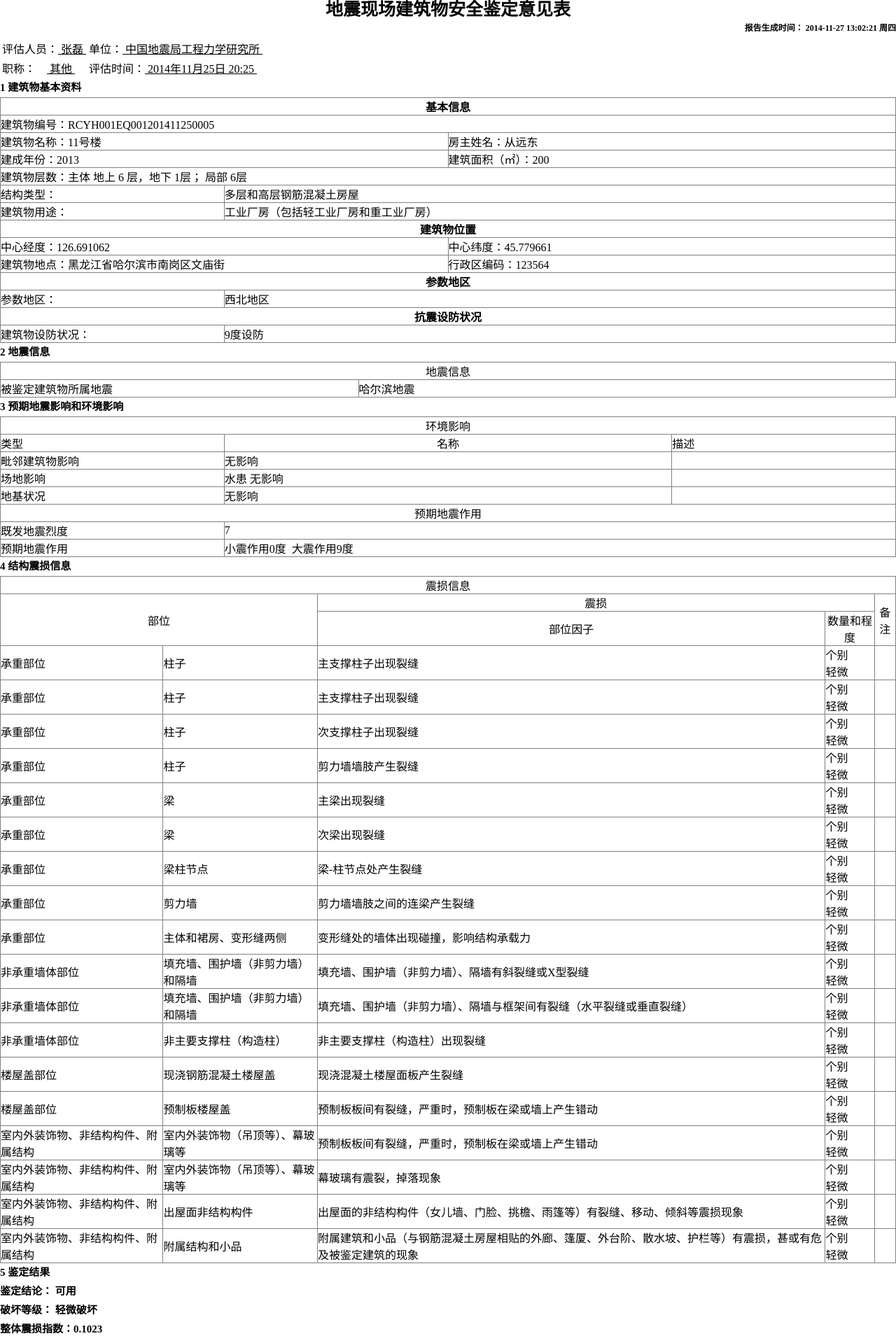
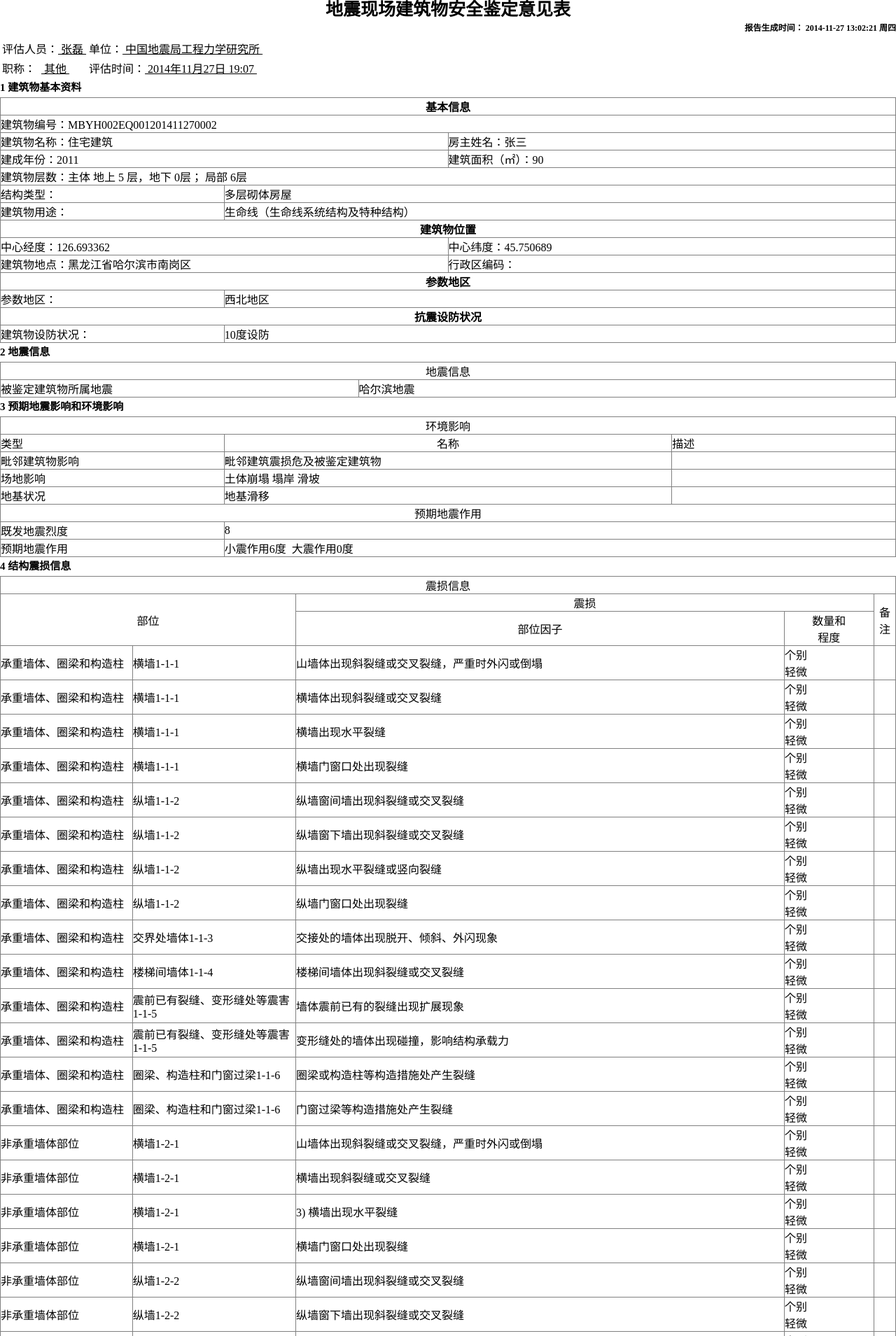
Before and after one commit to cash2one/dlsPro, a Django app: template templates/myhtml2pdf.html in a window 1280 px wide. Shown: the top 1909 px of the page at 70% size. Run offline with Django 3.2, Linux system fonts and the light colour scheme; the template is opened without the code that fills it, so the values that code supplies are empty.

Commit message:
暂时改的

```diff
--- a/templates/myhtml2pdf.html
+++ b/templates/myhtml2pdf.html
@@ -62,8 +62,8 @@ setInterval("get_time()",1000);
 			<td>单位：<u>&nbsp中国地震局工程力学研究所&nbsp</td>
 		</tr>
 		<tr>
-			<td>职称：&nbsp&nbsp&nbsp&nbsp<u>&nbsp其他&nbsp </u></td>
-			<td>评估时间：<u>&nbsp2014年11月25日 20:25&nbsp</td>
+			<td>职称：&nbsp&nbsp<u>&nbsp其他&nbsp </u></td>
+			<td>评估时间：<u>&nbsp2014年11月27日 19:07&nbsp</td>
 		</tr>
 	</table>
 	<div align="left" style="font-weight:bold">
@@ -74,37 +74,37 @@ setInterval("get_time()",1000);
 		<td colspan="4" valign="middle"><div align="center" style="font-weight:bold">基本信息</div></td>
 		</tr>
 		<tr>
-		<td colspan="4">建筑物编号：RCYH001EQ001201411250005</td>
+		<td colspan="4">建筑物编号：MBYH002EQ001201411270002</td>
 		</tr>
 		<tr>
-		<td colspan="3" width="50%">建筑物名称：11号楼</td>
-		<td>房主姓名：从远东</td>
+		<td colspan="3" width="50%">建筑物名称：住宅建筑</td>
+		<td>房主姓名：张三</td>
 		</tr>
 		<tr>
-		<td colspan="2">建成年份：2013</td>
-		<td colspan="2">建筑面积（㎡）：200</td>
+		<td colspan="2">建成年份：2011</td>
+		<td colspan="2">建筑面积（㎡）：90</td>
 		</tr>
 		<tr>
-		<td colspan="4">建筑物层数：主体 地上 6 层，地下 1层； 局部 6层</td>
+		<td colspan="4">建筑物层数：主体 地上 5 层，地下 0层； 局部 6层</td>
 		</tr>
 		<tr>
 		<td>结构类型：</td>
-		<td colspan="3">多层和高层钢筋混凝土房屋</td>
+		<td colspan="3">多层砌体房屋</td>
 		</tr>
 		<tr>
 		<td width="25%">建筑物用途：</td>
-		<td colspan="3">工业厂房（包括轻工业厂房和重工业厂房）</td>
+		<td colspan="3">生命线（生命线系统结构及特种结构）</td>
 		</tr>
 		<tr>
 		<th colspan="4">建筑物位置</th>
 		</tr>
 		<tr>
-		<td colspan="2">中心经度：126.691062</td>
-		<td colspan="2">中心纬度：45.779661</td>
+		<td colspan="2">中心经度：126.693362</td>
+		<td colspan="2">中心纬度：45.750689</td>
 		</tr>
 		<tr>
-		<td colspan="3">建筑物地点：黑龙江省哈尔滨市南岗区文庙街</td>
-		<td>行政区编码：123564</td>
+		<td colspan="3">建筑物地点：黑龙江省哈尔滨市南岗区</td>
+		<td>行政区编码：</td>
 		</tr>
 		<tr>
 		<th colspan="4">参数地区</th>
@@ -120,7 +120,7 @@ setInterval("get_time()",1000);
 		<td>建筑物设防状况：</td>
 		<td colspan="3">
 
-				9度设防
+				10度设防
 
 		</td>
 		</tr>
@@ -153,7 +153,7 @@ setInterval("get_time()",1000);
 		<td>毗邻建筑物影响</td>
 		<td>
 
-			无影响
+			毗邻建筑震损危及被鉴定建筑物
 
 		</td>
 		<td>&nbsp;</td>
@@ -161,13 +161,13 @@ setInterval("get_time()",1000);
 	  <tr>
 		<td>场地影响</td>
 		<td>
-		水患
+
+		土体崩塌
+
+		塌岸
+		滑坡
 
 
-
-
-
-		无影响
 		</td>
 		<td>&nbsp;</td>
 	  </tr>
@@ -176,9 +176,9 @@ setInterval("get_time()",1000);
 		<td>
 
 
+		地基滑移
 
 
-		无影响
 		</td>
 		<td>&nbsp;</td>
 	  </tr>
@@ -187,17 +187,17 @@ setInterval("get_time()",1000);
 	  </tr>
 	  <tr>
 		<td>既发地震烈度</td>
-		<td colspan="2">7</td>
+		<td colspan="2">8</td>
 	  </tr>
 	  <tr>
 		<td>预期地震作用</td>
-		<td colspan="2">小震作用0度&nbsp&nbsp大震作用9度</td>
+		<td colspan="2">小震作用6度&nbsp&nbsp大震作用0度</td>
 	  </tr>
 	</table>
 	<div align="left" style="font-weight:bold">
 		4&nbsp结构震损信息
 	</div>
-	<table border="1" cellspacing="0px" style="border-collapse:collapse" cellpadding="0" width="100%" height="30px">
+	<table id="table1" border="1" cellspacing="0px" style="border-collapse:collapse" cellpadding="0" width="100%" height="30px">
 	  <tr>
 		<td colspan="5" align="center">震损信息</td>
 	  </tr>
@@ -208,13 +208,13 @@ setInterval("get_time()",1000);
 	  </tr>
 	  <tr>
 		<td align="center">部位因子</td>
-		<td align="center">数量和程度</td>
+		<td align="center" width="10%">数量和<br>程度</td>
 	  </tr>
 
 	  	<tr>
-	  		<td>承重部位</td>
-	  		<td>柱子</td>
-	  		<td>主支撑柱子出现裂缝</td>
+	  		<td>承重墙体、圈梁和构造柱</td>
+	  		<td>横墙1-1-1</td>
+	  		<td>山墙体出现斜裂缝或交叉裂缝，严重时外闪或倒塌</td>
 	  		<td>
 	  			个别<br>轻微
 
@@ -223,9 +223,9 @@ setInterval("get_time()",1000);
 	  	</tr>
 
 	  	<tr>
-	  		<td>承重部位</td>
-	  		<td>柱子</td>
-	  		<td>主支撑柱子出现裂缝</td>
+	  		<td>承重墙体、圈梁和构造柱</td>
+	  		<td>横墙1-1-1</td>
+	  		<td>横墙体出现斜裂缝或交叉裂缝</td>
 	  		<td>
 	  			个别<br>轻微
 
@@ -234,9 +234,9 @@ setInterval("get_time()",1000);
 	  	</tr>
 
 	  	<tr>
-	  		<td>承重部位</td>
-	  		<td>柱子</td>
-	  		<td>次支撑柱子出现裂缝</td>
+	  		<td>承重墙体、圈梁和构造柱</td>
+	  		<td>横墙1-1-1</td>
+	  		<td>横墙出现水平裂缝</td>
 	  		<td>
 	  			个别<br>轻微
 
@@ -245,9 +245,9 @@ setInterval("get_time()",1000);
 	  	</tr>
 
 	  	<tr>
-	  		<td>承重部位</td>
-	  		<td>柱子</td>
-	  		<td>剪力墙墙肢产生裂缝</td>
+	  		<td>承重墙体、圈梁和构造柱</td>
+	  		<td>横墙1-1-1</td>
+	  		<td>横墙门窗口处出现裂缝</td>
 	  		<td>
 	  			个别<br>轻微
 
@@ -256,9 +256,9 @@ setInterval("get_time()",1000);
 	  	</tr>
 
 	  	<tr>
-	  		<td>承重部位</td>
-	  		<td>梁</td>
-	  		<td>主梁出现裂缝</td>
+	  		<td>承重墙体、圈梁和构造柱</td>
+	  		<td>纵墙1-1-2</td>
+	  		<td>纵墙窗间墙出现斜裂缝或交叉裂缝</td>
 	  		<td>
 	  			个别<br>轻微
 
@@ -267,9 +267,9 @@ setInterval("get_time()",1000);
 	  	</tr>
 
 	  	<tr>
-	  		<td>承重部位</td>
-	  		<td>梁</td>
-	  		<td>次梁出现裂缝</td>
+	  		<td>承重墙体、圈梁和构造柱</td>
+	  		<td>纵墙1-1-2</td>
+	  		<td>纵墙窗下墙出现斜裂缝或交叉裂缝</td>
 	  		<td>
 	  			个别<br>轻微
 
@@ -278,9 +278,9 @@ setInterval("get_time()",1000);
 	  	</tr>
 
 	  	<tr>
-	  		<td>承重部位</td>
-	  		<td>梁柱节点</td>
-	  		<td>梁-柱节点处产生裂缝</td>
+	  		<td>承重墙体、圈梁和构造柱</td>
+	  		<td>纵墙1-1-2</td>
+	  		<td>纵墙出现水平裂缝或竖向裂缝</td>
 	  		<td>
 	  			个别<br>轻微
 
@@ -289,9 +289,9 @@ setInterval("get_time()",1000);
 	  	</tr>
 
 	  	<tr>
-	  		<td>承重部位</td>
-	  		<td>剪力墙</td>
-	  		<td>剪力墙墙肢之间的连梁产生裂缝</td>
+	  		<td>承重墙体、圈梁和构造柱</td>
+	  		<td>纵墙1-1-2</td>
+	  		<td>纵墙门窗口处出现裂缝</td>
 	  		<td>
 	  			个别<br>轻微
 
@@ -300,8 +300,41 @@ setInterval("get_time()",1000);
 	  	</tr>
 
 	  	<tr>
-	  		<td>承重部位</td>
-	  		<td>主体和裙房、变形缝两侧</td>
+	  		<td>承重墙体、圈梁和构造柱</td>
+	  		<td>交界处墙体1-1-3</td>
+	  		<td>交接处的墙体出现脱开、倾斜、外闪现象</td>
+	  		<td>
+	  			个别<br>轻微
+
+	  		</td>
+	  		<td></td>
+	  	</tr>
+
+	  	<tr>
+	  		<td>承重墙体、圈梁和构造柱</td>
+	  		<td>楼梯间墙体1-1-4</td>
+	  		<td>楼梯间墙体出现斜裂缝或交叉裂缝</td>
+	  		<td>
+	  			个别<br>轻微
+
+	  		</td>
+	  		<td></td>
+	  	</tr>
+
+	  	<tr>
+	  		<td>承重墙体、圈梁和构造柱</td>
+	  		<td>震前已有裂缝、变形缝处等震害1-1-5</td>
+	  		<td>墙体震前已有的裂缝出现扩展现象</td>
+	  		<td>
+	  			个别<br>轻微
+
+	  		</td>
+	  		<td></td>
+	  	</tr>
+
+	  	<tr>
+	  		<td>承重墙体、圈梁和构造柱</td>
+	  		<td>震前已有裂缝、变形缝处等震害1-1-5</td>
 	  		<td>变形缝处的墙体出现碰撞，影响结构承载力</td>
 	  		<td>
 	  			个别<br>轻微
@@ -311,9 +344,20 @@ setInterval("get_time()",1000);
 	  	</tr>
 
 	  	<tr>
-	  		<td>非承重墙体部位</td>
-	  		<td>填充墙、围护墙（非剪力墙）和隔墙</td>
-	  		<td>填充墙、围护墙（非剪力墙）、隔墙有斜裂缝或X型裂缝</td>
+	  		<td>承重墙体、圈梁和构造柱</td>
+	  		<td>圈梁、构造柱和门窗过梁1-1-6</td>
+	  		<td>圈梁或构造柱等构造措施处产生裂缝</td>
+	  		<td>
+	  			个别<br>轻微
+
+	  		</td>
+	  		<td></td>
+	  	</tr>
+
+	  	<tr>
+	  		<td>承重墙体、圈梁和构造柱</td>
+	  		<td>圈梁、构造柱和门窗过梁1-1-6</td>
+	  		<td>门窗过梁等构造措施处产生裂缝</td>
 	  		<td>
 	  			个别<br>轻微
 
@@ -323,8 +367,8 @@ setInterval("get_time()",1000);
 
 	  	<tr>
 	  		<td>非承重墙体部位</td>
-	  		<td>填充墙、围护墙（非剪力墙）和隔墙</td>
-	  		<td>填充墙、围护墙（非剪力墙）、隔墙与框架间有裂缝（水平裂缝或垂直裂缝）</td>
+	  		<td>横墙1-2-1</td>
+	  		<td>山墙体出现斜裂缝或交叉裂缝，严重时外闪或倒塌</td>
 	  		<td>
 	  			个别<br>轻微
 
@@ -334,8 +378,118 @@ setInterval("get_time()",1000);
 
 	  	<tr>
 	  		<td>非承重墙体部位</td>
-	  		<td>非主要支撑柱（构造柱）</td>
-	  		<td>非主要支撑柱（构造柱）出现裂缝</td>
+	  		<td>横墙1-2-1</td>
+	  		<td>横墙出现斜裂缝或交叉裂缝</td>
+	  		<td>
+	  			个别<br>轻微
+
+	  		</td>
+	  		<td></td>
+	  	</tr>
+
+	  	<tr>
+	  		<td>非承重墙体部位</td>
+	  		<td>横墙1-2-1</td>
+	  		<td>3)	横墙出现水平裂缝</td>
+	  		<td>
+	  			个别<br>轻微
+
+	  		</td>
+	  		<td></td>
+	  	</tr>
+
+	  	<tr>
+	  		<td>非承重墙体部位</td>
+	  		<td>横墙1-2-1</td>
+	  		<td>横墙门窗口处出现裂缝</td>
+	  		<td>
+	  			个别<br>轻微
+
+	  		</td>
+	  		<td></td>
+	  	</tr>
+
+	  	<tr>
+	  		<td>非承重墙体部位</td>
+	  		<td>纵墙1-2-2</td>
+	  		<td>纵墙窗间墙出现斜裂缝或交叉裂缝</td>
+	  		<td>
+	  			个别<br>轻微
+
+	  		</td>
+	  		<td></td>
+	  	</tr>
+
+	  	<tr>
+	  		<td>非承重墙体部位</td>
+	  		<td>纵墙1-2-2</td>
+	  		<td>纵墙窗下墙出现斜裂缝或交叉裂缝</td>
+	  		<td>
+	  			个别<br>轻微
+
+	  		</td>
+	  		<td></td>
+	  	</tr>
+
+	  	<tr>
+	  		<td>非承重墙体部位</td>
+	  		<td>纵墙1-2-2</td>
+	  		<td>纵墙出现水平裂缝或竖向裂缝</td>
+	  		<td>
+	  			个别<br>轻微
+
+	  		</td>
+	  		<td></td>
+	  	</tr>
+
+	  	<tr>
+	  		<td>非承重墙体部位</td>
+	  		<td>纵墙1-2-2</td>
+	  		<td>纵墙门窗口处出现裂缝</td>
+	  		<td>
+	  			个别<br>轻微
+
+	  		</td>
+	  		<td></td>
+	  	</tr>
+
+	  	<tr>
+	  		<td>非承重墙体部位</td>
+	  		<td>交界处墙体1-2-3</td>
+	  		<td>交接处的墙体出现脱开、倾斜、外闪现象</td>
+	  		<td>
+	  			个别<br>轻微
+
+	  		</td>
+	  		<td></td>
+	  	</tr>
+
+	  	<tr>
+	  		<td>非承重墙体部位</td>
+	  		<td>楼梯间墙体1-2-4</td>
+	  		<td>楼梯间墙体出现斜裂缝或交叉裂缝</td>
+	  		<td>
+	  			个别<br>轻微
+
+	  		</td>
+	  		<td></td>
+	  	</tr>
+
+	  	<tr>
+	  		<td>非承重墙体部位</td>
+	  		<td>震前已有裂缝、变形缝处墙体1-2-5</td>
+	  		<td>震前已有的裂缝出现扩展现象</td>
+	  		<td>
+	  			个别<br>轻微
+
+	  		</td>
+	  		<td></td>
+	  	</tr>
+
+	  	<tr>
+	  		<td>非承重墙体部位</td>
+	  		<td>震前已有裂缝、变形缝处墙体1-2-5</td>
+	  		<td>变形缝处的墙体出现碰撞，影响结构承载力</td>
 	  		<td>
 	  			个别<br>轻微
 
@@ -345,8 +499,8 @@ setInterval("get_time()",1000);
 
 	  	<tr>
 	  		<td>楼屋盖部位</td>
-	  		<td>现浇钢筋混凝土楼屋盖</td>
-	  		<td>现浇混凝土楼屋面板产生裂缝</td>
+	  		<td>预制板楼屋盖1-3-1</td>
+	  		<td>预制板板间震前已有的裂缝有扩展</td>
 	  		<td>
 	  			个别<br>轻微
 
@@ -356,8 +510,8 @@ setInterval("get_time()",1000);
 
 	  	<tr>
 	  		<td>楼屋盖部位</td>
-	  		<td>预制板楼屋盖</td>
-	  		<td>预制板板间有裂缝，严重时，预制板在梁或墙上产生错动</td>
+	  		<td>预制板楼屋盖1-3-1</td>
+	  		<td>预制板板间有裂缝</td>
 	  		<td>
 	  			个别<br>轻微
 
@@ -366,9 +520,9 @@ setInterval("get_time()",1000);
 	  	</tr>
 
 	  	<tr>
-	  		<td>室内外装饰物、非结构构件、附属结构</td>
-	  		<td>室内外装饰物（吊顶等）、幕玻璃等</td>
-	  		<td>预制板板间有裂缝，严重时，预制板在梁或墙上产生错动</td>
+	  		<td>楼屋盖部位</td>
+	  		<td>预制板楼屋盖1-3-1</td>
+	  		<td>空心板掉落，顶板严重错位，板缝普遍开裂</td>
 	  		<td>
 	  			个别<br>轻微
 
@@ -377,9 +531,9 @@ setInterval("get_time()",1000);
 	  	</tr>
 
 	  	<tr>
-	  		<td>室内外装饰物、非结构构件、附属结构</td>
-	  		<td>室内外装饰物（吊顶等）、幕玻璃等</td>
-	  		<td>幕玻璃有震裂，掉落现象</td>
+	  		<td>楼屋盖部位</td>
+	  		<td>轻型楼屋盖及屋架1-3-2</td>
+	  		<td>木楼屋盖构件有折损，节点松动，瓦屋面出现掉落；破坏严重时，屋架有明显的倾斜，节点松脱，榫头榫眼断裂</td>
 	  		<td>
 	  			个别<br>轻微
 
@@ -388,9 +542,9 @@ setInterval("get_time()",1000);
 	  	</tr>
 
 	  	<tr>
-	  		<td>室内外装饰物、非结构构件、附属结构</td>
-	  		<td>出屋面非结构构件</td>
-	  		<td>出屋面的非结构构件（女儿墙、门脸、挑檐、雨篷等）有裂缝、移动、倾斜等震损现象</td>
+	  		<td>楼屋盖部位</td>
+	  		<td>轻型楼屋盖及屋架1-3-2</td>
+	  		<td>轻钢屋盖构件有震损，节点松动，瓦屋面出现掉落；破坏严重时，屋架有明显的倾斜，节点松脱</td>
 	  		<td>
 	  			个别<br>轻微
 
@@ -399,9 +553,42 @@ setInterval("get_time()",1000);
 	  	</tr>
 
 	  	<tr>
-	  		<td>室内外装饰物、非结构构件、附属结构</td>
-	  		<td>附属结构和小品</td>
-	  		<td>附属建筑和小品（与钢筋混凝土房屋相贴的外廊、篷厦、外台阶、散水坡、护栏等）有震损，甚或有危及被鉴定建筑的现象</td>
+	  		<td>楼屋盖部位</td>
+	  		<td>现浇楼屋盖1-3-3</td>
+	  		<td>混凝土楼屋盖构件在墙体上有错动，构件在墙体上有松动迹象时的评价系数</td>
+	  		<td>
+	  			个别<br>轻微
+
+	  		</td>
+	  		<td></td>
+	  	</tr>
+
+	  	<tr>
+	  		<td>非结构构件、附属建筑和小品</td>
+	  		<td>出屋面非结构构件1-4-1</td>
+	  		<td>出屋面的楼梯间、女儿墙、烟囱、门脸等非结构构件有裂缝、移位、倾倒等震损现象</td>
+	  		<td>
+	  			个别<br>轻微
+
+	  		</td>
+	  		<td></td>
+	  	</tr>
+
+	  	<tr>
+	  		<td>非结构构件、附属建筑和小品</td>
+	  		<td>室内外装饰物1-4-2</td>
+	  		<td>室内外的装饰物（吊顶、幕玻璃、大理石贴面板等）有裂缝、移位、倾斜，甚或震落</td>
+	  		<td>
+	  			个别<br>轻微
+
+	  		</td>
+	  		<td></td>
+	  	</tr>
+
+	  	<tr>
+	  		<td>非结构构件、附属建筑和小品</td>
+	  		<td>附属结构和小品1-4-3</td>
+	  		<td>附属建筑和小品出现震损</td>
 	  		<td>
 	  			个别<br>轻微
 
--- a/templates/transport/checkup6.html
+++ b/templates/transport/checkup6.html
@@ -54,7 +54,7 @@
 					<iframe src="/t/pdfdata" width="660px" height="500px" frameborder="0" ></iframe>
 					<div class="reportbtn right">
                         <a href="javascript:;" onclick="alert('插入图片');"><img src="{%static 'img/addimg.png'%}" /></a>
-                        <a href="javascript:;" onclick="alert('打印文档');"><img src="{%static 'img/print.png'%}" /></a>
+                        <a href="/t/changedata" onclick="alert('打印文档');"><img src="{%static 'img/print.png'%}" /></a>
                         <a href="/t/dlcompdf" onclick="alert('下载按钮');"><img src="{%static 'img/download.png'%}" /></a>
                     </div>
                 </div>
--- a/templates/transport/compdf.html
+++ b/templates/transport/compdf.html
@@ -201,7 +201,7 @@ setInterval("get_time()",1000);
 	<div align="left" style="font-weight:bold">
 		4&nbsp结构震损信息
 	</div>
-	<table border="1" cellspacing="0px" style="border-collapse:collapse" cellpadding="0" width="100%" height="30px">
+	<table id="table1" border="1" cellspacing="0px" style="border-collapse:collapse" cellpadding="0" width="100%" height="30px">
 	  <tr>
 		<td colspan="5" align="center">震损信息</td>
 	  </tr>
@@ -212,7 +212,7 @@ setInterval("get_time()",1000);
 	  </tr>
 	  <tr>
 		<td align="center">部位因子</td>
-		<td align="center">数量和程度</td>
+		<td align="center" width="10%">数量和<br>程度</td>
 	  </tr>
 	  	{% for i in xdamage%}
 	  	<tr>
--- a/transport/urls.py
+++ b/transport/urls.py
@@ -55,6 +55,8 @@ urlpatterns = patterns('',
 	# url(r'^pdf_head$', views.pdf_head, name='pdf_head'),
 	url(r'^dlcompdf$', views.dlcompdf, name='dlcompdf'),
 	url(r'^pdfdata$', views.pdfdata, name='pdfdata'),
+	url(r'^changedata$', views.changedata, name='changedata'),
+	#实验
 	#实验
 	url(r'^test$', views.test, name='test'),
 	)
```
Also changed, not shown: transport/views.py (+34 -1 lines), 2 other files.
